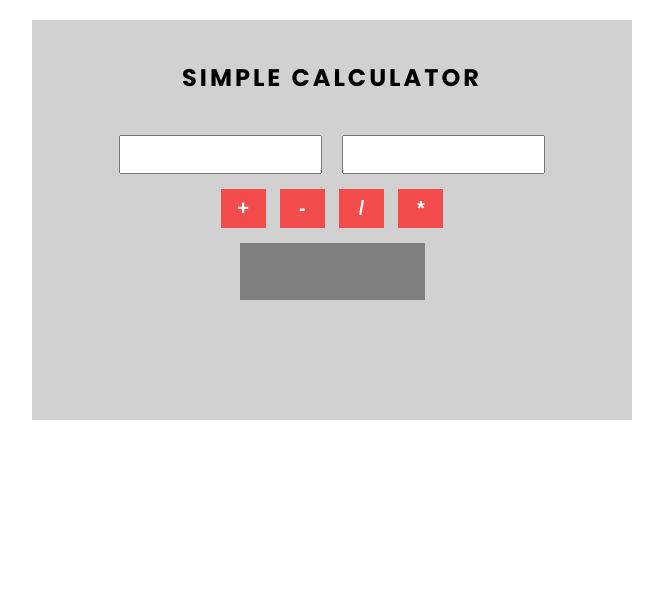
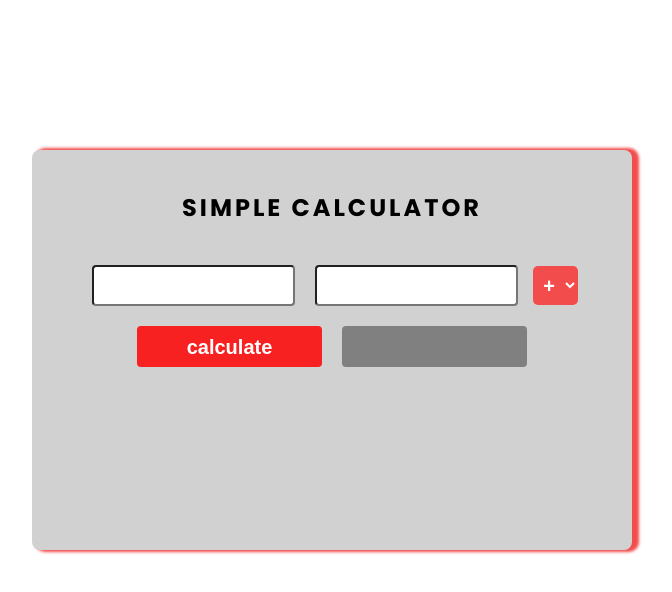
Before and after one commit to horbohhthedev/WEBCITY-JAVASCRIPT-PROJECT, a plain HTML site: page Javascript Operators/javascript mini calculator/index.html in a window 1280 px wide. Shown: the whole page, without its empty margins (308-980 px from the left). Drawn offline with Linux system fonts and the light colour scheme.

Commit message:
in progress

```diff
--- a/Javascript Operators/javascript mini calculator/index.html
+++ b/Javascript Operators/javascript mini calculator/index.html
@@ -14,28 +14,33 @@
             </div>
          <div class="calculator">
 
-
             <div class="first_number" >
                 <input type="number" id="num1">
             </div>
+
              <div class="second_number">
                 <input type="number" id="num2">
             </div>
-                <div class="operator">
-                    <button id="add"> + </button>
-                    <button id="sub"> - </button>
-                    <button id="div"> / </button>
-                    <button id="mul"> * </button>
-                <!--     <select name="operator" id="operator">
 
-                    <option value="-" ></option>
-                    <option value="/" > </option>
-                    <option value="x" > </option>
+            <div class="operator mb">
+                    <button id="add2"> + </button>
+                    <button id="sub3"> - </button>
+                    <button id="div4"> / </button>
+                    <button id="mul5"> * </button>
+             </div>
+
+            <select name="operator" id="operator" class="select lg">
+
+                    <option value="+" >+</option>
+                    <option value="-" >-</option>
+                    <option value="/" >/</option>
+                    <option value="*" >x</option>
             </select>
+
+            <div class="equalto lg">
+                  <input type="button" value="calculate" onclick="myFunction()">
             </div>
-                <div class="equalto">
-                    <input type="button" value="calculate">
-                </div> -->
+
             <div class="display">
                   <input type="text" readonly id="result">
             </div>
@@ -44,7 +49,10 @@
       </div>
 
 
-      <script src="script.js"> </script>
+      <script src="script.js">
+
+
+      </script>
 
 </body>
 </html>
--- a/Javascript Operators/javascript mini calculator/script.js
+++ b/Javascript Operators/javascript mini calculator/script.js
@@ -1,16 +1,56 @@
+// MAIN OPERATORS
+function myFunction(){
+
+    let num1 = document.getElementById('num1').value;
+    let num2 = document.getElementById('num2').value;
+    let calculate = document.getElementById('operator').value;
+
+
+    if( calculate==='+'){
+        let num1 = parseInt(document.getElementById('num1').value);
+        let num2 = parseInt(document.getElementById('num2').value);
+        document.getElementById('result').value=num1+num2;
+    }
+
+    if( calculate==='-'){
+        let num1 = parseInt(document.getElementById('num1').value);
+        let num2 = parseInt(document.getElementById('num2').value);
+        document.getElementById('result').value=num1-num2;
+    }
+
+    if( calculate==='/'){
+        let num1 = parseInt(document.getElementById('num1').value);
+        let num2 = parseInt(document.getElementById('num2').value);
+        document.getElementById('result').value=num1/num2;
+    }
+
+    if( calculate==='*'){
+        let num1 = parseInt(document.getElementById('num1').value);
+        let num2 = parseInt(document.getElementById('num2').value);
+        document.getElementById('result').value=num1*num2;
+    }
+
+
+
+
+}
+
+ // MOBILE DEVICE BUTTON
+
+
  var n1 = document.getElementById("num1");
  var n2 = document.getElementById("num2");
  var res = document.getElementById("result");
 
-        document.getElementById("add").addEventListener("click", function() {
+ document.getElementById("add2").addEventListener("click", function() {
      res.value = parseInt(n1.value)+parseInt(n2.value)
  } )
-        document.getElementById("sub").addEventListener("click", function() {
+ document.getElementById("sub3").addEventListener("click", function() {
      res.value = parseInt(n1.value)-parseInt(n2.value)
  } )
-        document.getElementById("div").addEventListener("click", function() {
+ document.getElementById("div4").addEventListener("click", function() {
      res.value = parseInt(n1.value)/parseInt(n2.value)
  } )
-        document.getElementById("mul").addEventListener("click", function() {
+ document.getElementById("mul5").addEventListener("click", function() {
      res.value = parseInt(n1.value)*parseInt(n2.value)
  } )
--- a/Javascript Operators/javascript mini calculator/style.css
+++ b/Javascript Operators/javascript mini calculator/style.css
@@ -23,6 +23,9 @@ body{
     text-align: center;
     align-items: center;
     justify-content: center;
+    box-shadow: 5px 0px 3px 2px rgb(243, 76, 76);
+    margin-top: 150px;
+    border-radius: 8px;
 
 
 }
@@ -48,6 +51,8 @@ div h2{
     margin: 10px;
     text-align: center;
    font-weight: bold;
+   border-radius: 4px;
+   height: 41px;
 
 }
 
@@ -56,23 +61,26 @@ div h2{
     margin: 10px;
     text-align: center;
     width: 185px;
+    height: 41px;
     font-size: 20px;
     font-weight: bold;
     color: white;
     background-color: rgba(255, 0, 0, 0.844);
     border: 0;
+    border-radius: 4px;
 }
 .display input[type=text]:read-only{
     padding: 10px;
     margin: 10px;
     text-align: center;
     width: 185px;
+    height: 41px;
     background-color: grey;
     color: blue;
     border: 0;
     font-size: 32px;
     font-weight: 400;
-
+    border-radius: 4px;
 }
 .operator button{
     padding: 5px;
@@ -85,4 +93,49 @@ div h2{
     color: rgb(255, 255, 255);
     background-color: rgb(243, 76, 76);
     border: 0;
+    border-radius: 5px;
 }
+
+select{
+    padding: 5px;
+    margin: 5px;
+    text-align: center;
+    width: 45px;
+    height: 39px;
+    font-size: 20px;
+    font-weight: bold;
+    color: rgb(255, 255, 255);
+    background-color: rgb(243, 76, 76);
+    border: 0;
+    border-radius: 5px;
+}
+select:focus{
+    background-color: #f1f1f1;
+    color: rgb(243, 76, 76);
+
+}
+
+/* LARGE SCREEN */
+@media only screen and (min-width:561px){
+    .mb{
+        display: none;
+
+    }
+
+}
+
+/* MOBILE SCREEN */
+@media only screen and (max-width:560px){
+    .lg{
+        display: none;
+    }
+    .container{
+        border: 5px solid #000000af;
+        height: auto;
+    }
+    .calculator{
+        display: block;
+    }
+
+
+}
```
Lines whose indentation alone changed are shown as unchanged.
